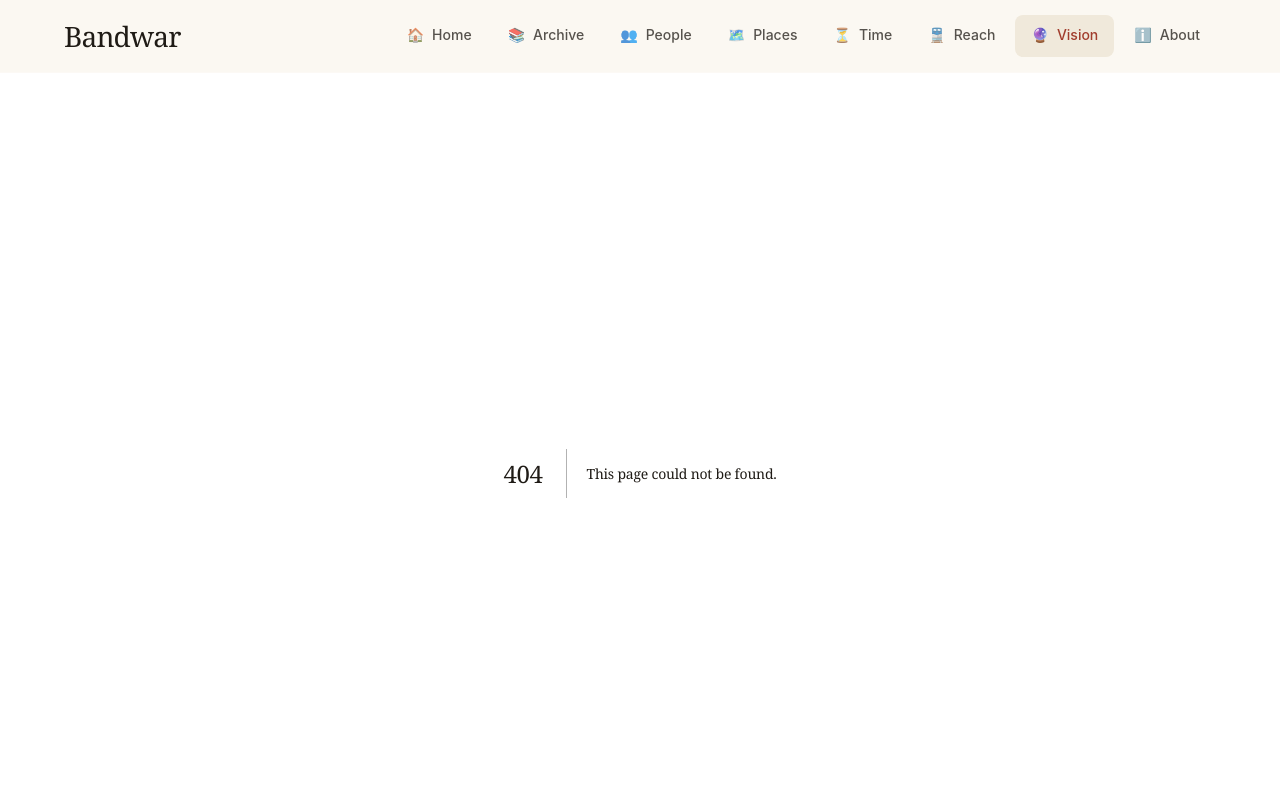
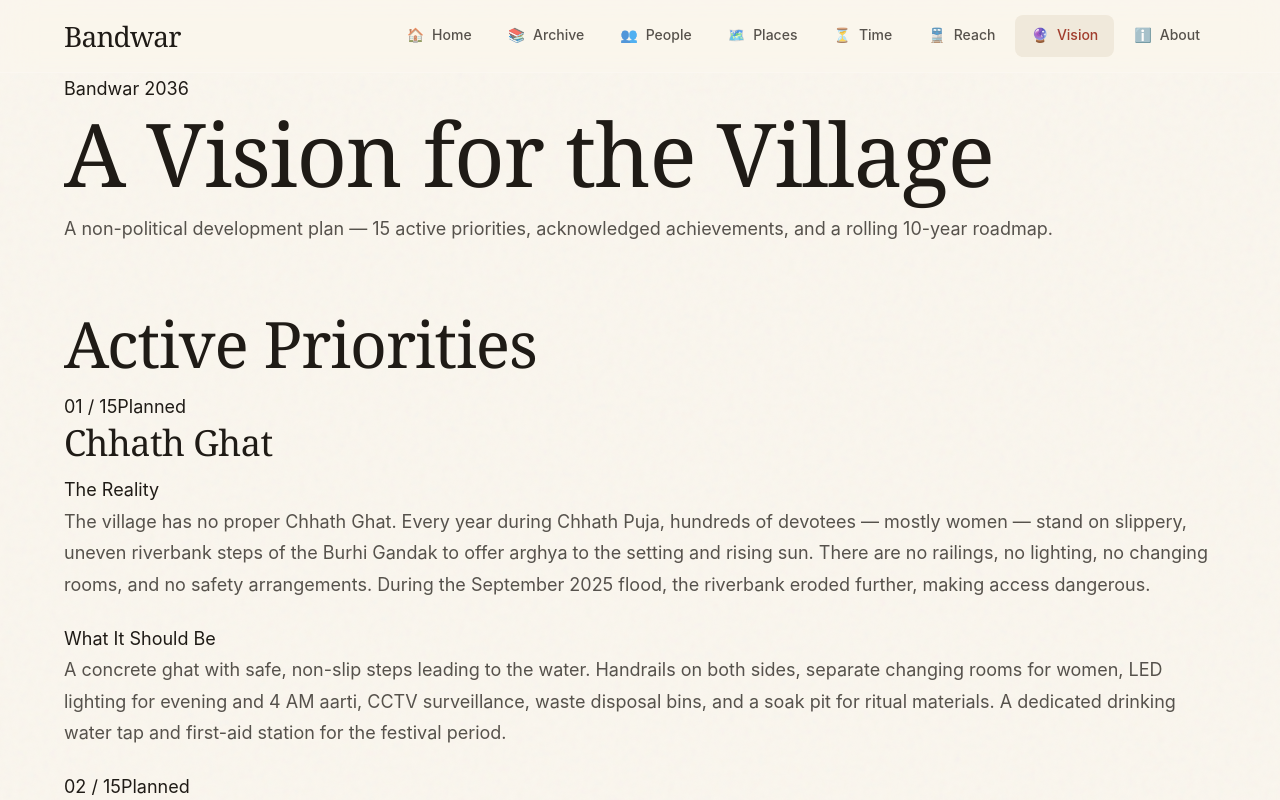
Before and after one commit to ravirajhere/Bandwar, a Next.js app: page /vision in a window 1280 px wide. Before the commit this address had no page. Shown: the top 800 px of the page. Built offline with nearby package versions, Linux system fonts and the light colour scheme; a web font is replaced by a local one.

Commit message:
Create vision/page.tsx

```diff
--- /dev/null
+++ b/src/app/vision/page.tsx
@@ -0,0 +1,109 @@
+import fs from 'fs';
+import path from 'path';
+import master from '../../../data/master.json';
+
+export const metadata = {
+  title: `Vision | ${master.site.name}`,
+  description: 'A non-political development plan for Bandwar village.',
+};
+
+export default function VisionPage() {
+  const visionPath = path.join(process.cwd(), 'data/vision.json');
+  const visionData = JSON.parse(fs.readFileSync(visionPath, 'utf-8'));
+
+  const priorities = visionData.priorities || [];
+  const achievements = visionData.achievements || [];
+  const roadmap = visionData.roadmap || [];
+
+  return (
+    <div className="container-wide" style={{ paddingBottom: '4rem' }}>
+      <header className="section-head-page">
+        <span className="eyebrow">Bandwar 2036</span>
+        <h1 className="section-title-main">A Vision for the Village</h1>
+        <p className="section-intro">A non-political development plan — 15 active priorities, acknowledged achievements, and a rolling 10-year roadmap.</p>
+      </header>
+
+      {/* Priorities Section */}
+      <section style={{ marginTop: '4rem' }}>
+        <h2 className="section-title">Active Priorities</h2>
+        <div className="needs-container">
+          {priorities.map((need: any, i: number) => (
+            <article className="need" key={i}>
+              <header className="need-header">
+                <div className="need-meta">
+                  <span className="need-num">{String(i + 1).padStart(2, '0')} / {String(priorities.length).padStart(2, '0')}</span>
+                  <span className={`need-badge ${need.status === 'in-progress' ? 'need-badge-progress' : 'need-badge-pending'}`}>
+                    {need.status === 'in-progress' ? 'In Progress' : 'Planned'}
+                  </span>
+                </div>
+                <h3 className="need-title">{need.title}</h3>
+                {need.summary && <p className="need-summary">{need.summary}</p>}
+              </header>
+
+              <div className="need-details">
+                {need.reality && (
+                  <div className="need-detail">
+                    <span className="need-detail-label">The Reality</span>
+                    <p>{need.reality}</p>
+                  </div>
+                )}
+                {need.vision && (
+                  <div className="need-detail">
+                    <span className="need-detail-label">What It Should Be</span>
+                    <p>{need.vision}</p>
+                  </div>
+                )}
+              </div>
+            </article>
+          ))}
+        </div>
+      </section>
+
+      {/* Achievements Section */}
+      {achievements.length > 0 && (
+        <section style={{ marginTop: '4rem', paddingTop: '2rem', borderTop: '1px solid var(--c-border-soft)' }}>
+          <h2 className="section-title">Achievements</h2>
+          <div className="thanks-container">
+            {achievements.map((ach: any, i: number) => (
+              <article className="achievement" key={i}>
+                <div className="achievement-body">
+                  <span className="achievement-badge">Completed {ach.completed}</span>
+                  <h3 className="achievement-title">{ach.title}</h3>
+                  <p className="achievement-desc">{ach.description}</p>
+                </div>
+              </article>
+            ))}
+          </div>
+        </section>
+      )}
+
+      {/* Roadmap Section */}
+      {roadmap.length > 0 && (
+        <section style={{ marginTop: '4rem', paddingTop: '2rem', borderTop: '1px solid var(--c-border-soft)' }}>
+          <h2 className="section-title">Roadmap</h2>
+          <div className="roadmap-container">
+            {roadmap.map((phase: any, i: number) => (
+              <article className="roadmap-phase" key={i}>
+                <header className="roadmap-header">
+                  <span className="roadmap-phase-num">Phase {String(i + 1).padStart(2, '0')}</span>
+                  <h3 className="roadmap-phase-title">{phase.title}</h3>
+                </header>
+                <ul className="roadmap-items">
+                  {phase.items?.map((item: any, j: number) => (
+                    <li className="roadmap-item" key={j}>
+                      <span className="roadmap-icon">{item.icon || '•'}</span>
+                      <div>
+                        <b>{item.title}</b>
+                        <p>{item.description}</p>
+                      </div>
+                    </li>
+                  ))}
+                </ul>
+              </article>
+            ))}
+          </div>
+        </section>
+      )}
+    </div>
+  );
+}
```
